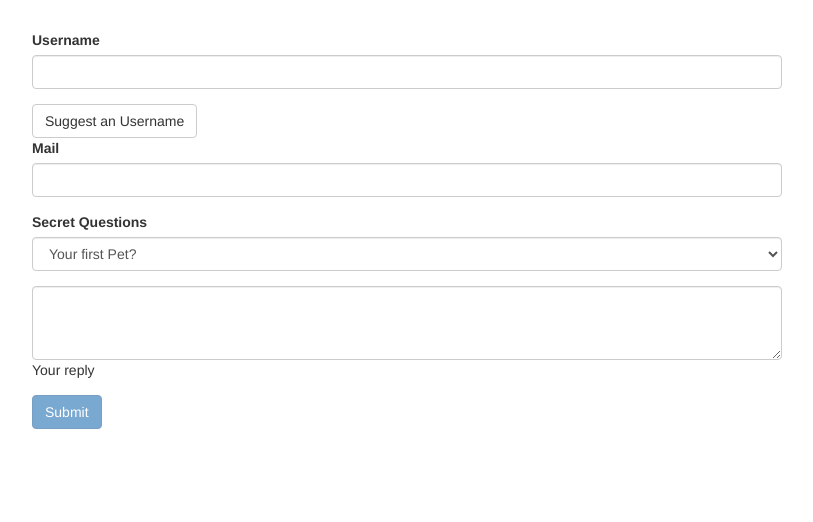
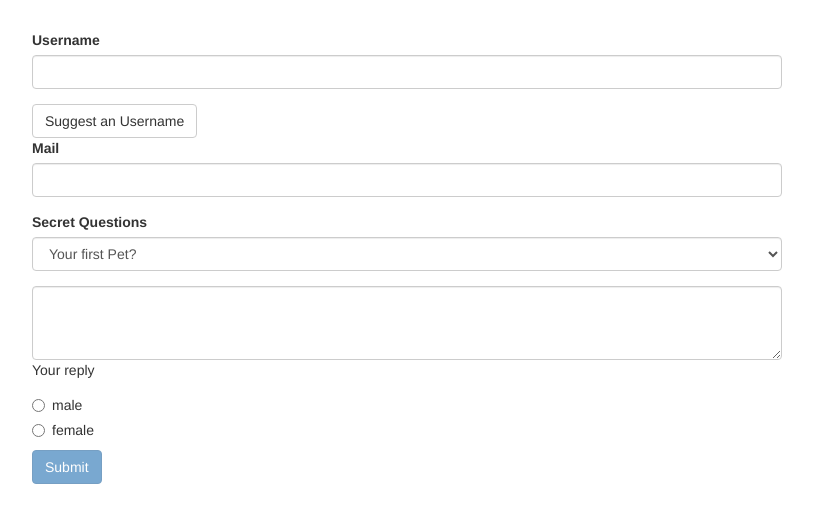
Before and after one commit to marcusblackhall/forms-td-start, an Angular app: page / in a window 1280 px wide. Shown: the top 522 px of the page, without its empty margins (233-1046 px from the left). Built offline with nearby package versions, Linux system fonts and the light colour scheme.

Commit message:
Add radio controls

```diff
--- a/src/app/app.component.html
+++ b/src/app/app.component.html
@@ -56,6 +56,21 @@
           ></textarea>
           <p>Your reply {{answer}}</p>
         </div>
+
+<div class="radio" *ngFor="let gender of genders">
+  <label for="">
+    <input type="radio"
+    name="gender"
+    ngModel
+    required
+    [value]="gender"
+    >{{gender}}
+
+  </label>
+
+
+</div>
+
         <button
         class="btn btn-primary"
          type="submit"
--- a/src/app/app.component.ts
+++ b/src/app/app.component.ts
@@ -10,6 +10,7 @@ export class AppComponent {
 
 defaultQuestion:string = "pet";
 answer: string = "";
+genders:string[] = ["male","female"];
 
 @ViewChild('f') signupForm:NgForm
 
```
